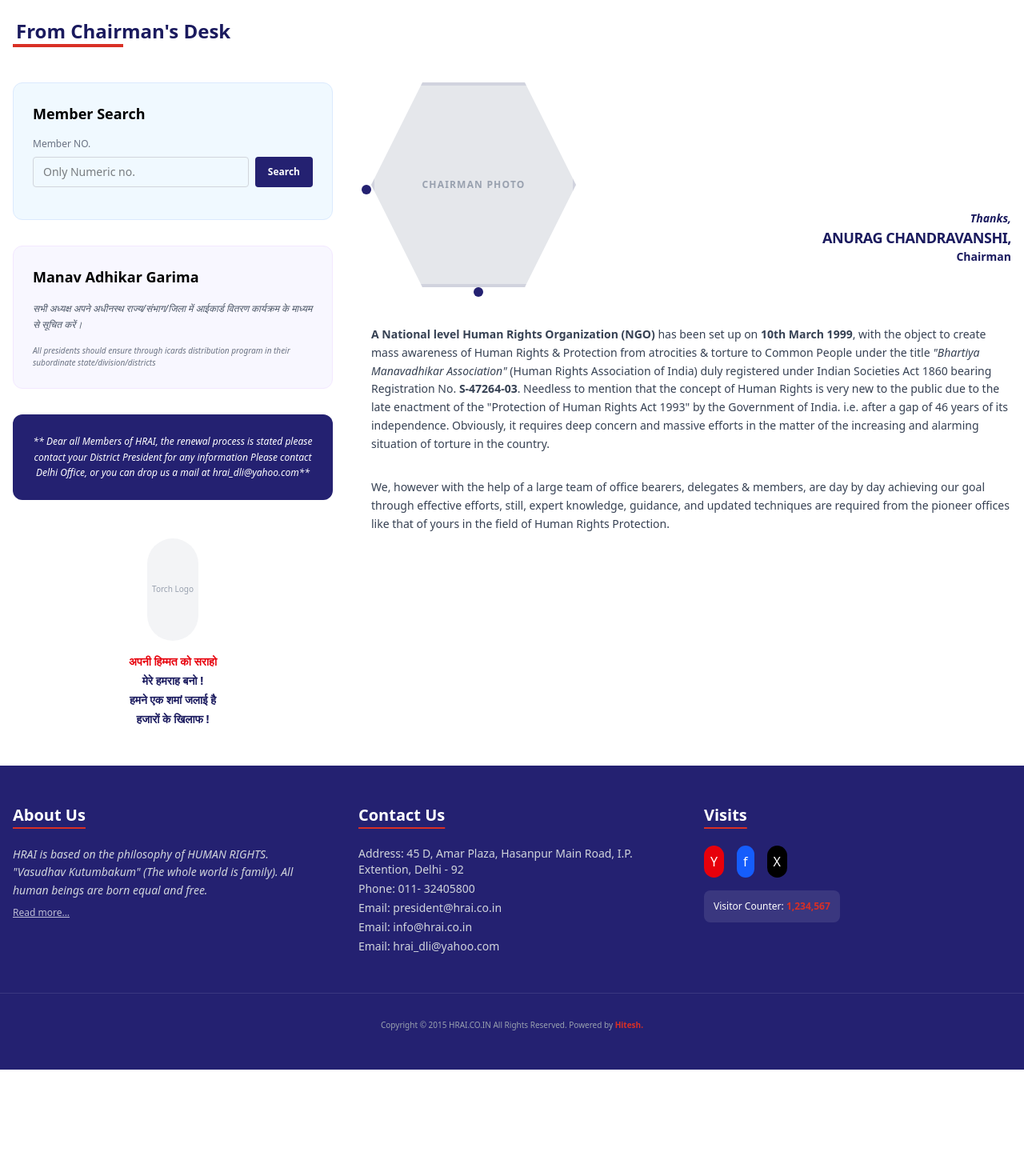
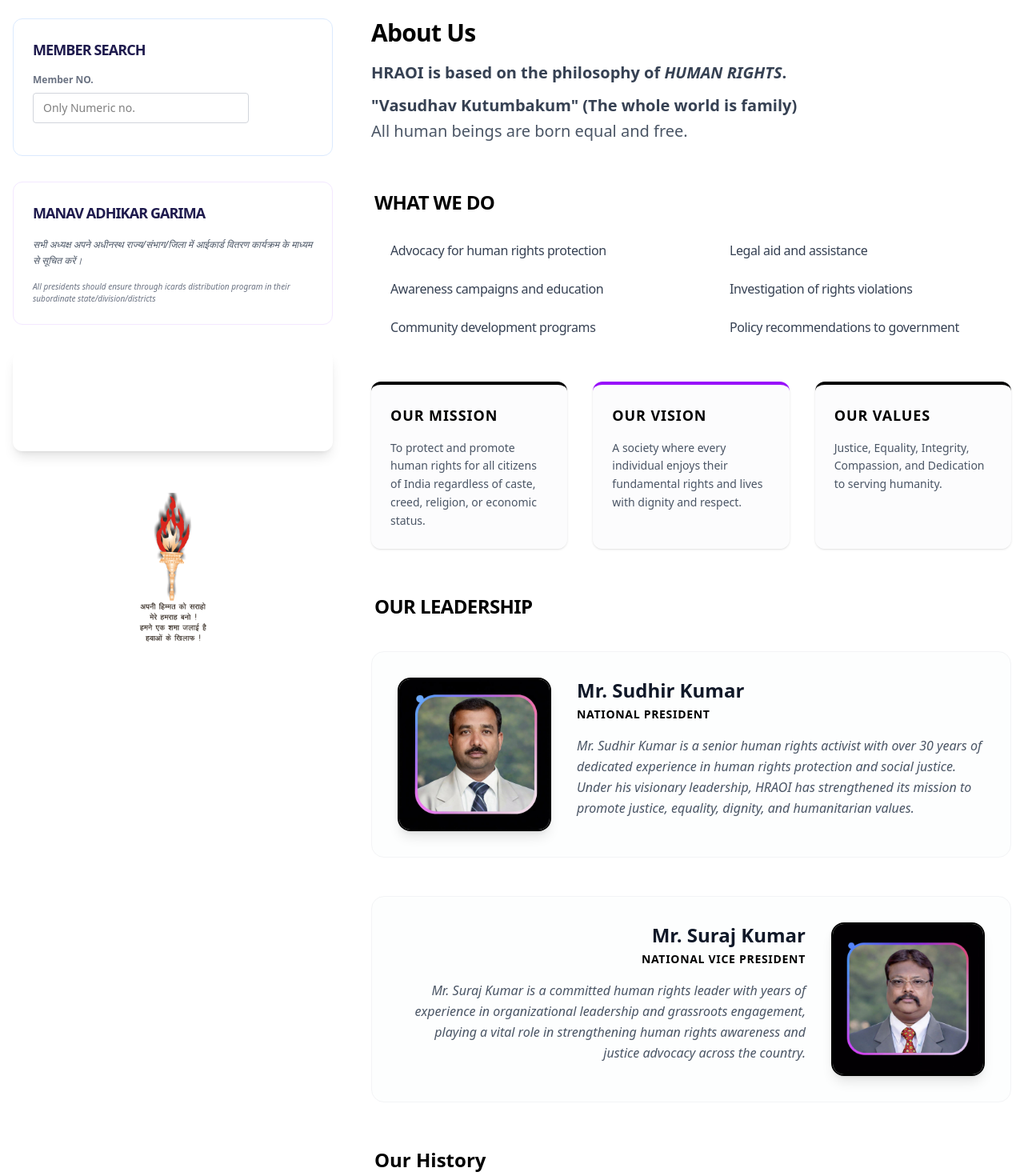
Before and after one commit to SyraSys/HRAOI, a Next.js app: page /about-us in a window 1280 px wide. Shown: the part 180-1650 px from the top of the page at 80% size. Before the commit the page ends 1517 px from the top, so only its background shows below. Built offline with nearby package versions, Linux system fonts and the light colour scheme.

Commit message:
update about page

```diff
--- a/app/about-us/page.tsx
+++ b/app/about-us/page.tsx
@@ -3,33 +3,28 @@
         <div className="bg-white min-h-screen">
             <div className="container mx-auto px-4 py-8">
                 {/* Page Title */}
-                <div className="mb-12">
-                    <h2 className="text-2xl font-bold text-[#1a1a5e] inline-block relative px-1">
-                        From Chairman's Desk
-                        <div className="absolute left-0 -bottom-1 w-1/2 h-1 bg-[#d93025]"></div>
-                    </h2>
-                </div>
+
 
                 <div className="flex flex-col lg:flex-row gap-12">
                     {/* Sidebar */}
                     <aside className="lg:w-1/3 space-y-8">
                         {/* Member Search */}
-                        <div className="bg-[#f0f9ff] p-6 rounded-xl border border-blue-100">
-                            <h3 className="text-lg font-bold mb-4">Member Search</h3>
-                            <p className="text-xs text-gray-500 mb-2">Member NO.</p>
+                        <div className="bg-background-light-blue p-6 rounded-xl border border-blue-100">
+                            <h3 className="text-lg font-bold mb-4 uppercase tracking-tighter text-indigo-950">Member Search</h3>
+                            <p className="text-xs text-gray-500 mb-2 font-semibold">Member NO.</p>
                             <div className="flex gap-2 mb-4">
                                 <input
                                     type="text"
                                     placeholder="Only Numeric no."
-                                    className="flex-1 px-3 py-2 text-sm rounded border border-gray-300 focus:outline-none focus:ring-1 focus:ring-[#242171]"
+                                    className="flex-1 px-3 py-2 text-sm rounded border border-gray-300 focus:outline-none focus:ring-1 focus:ring-primary"
                                 />
-                                <button className="bg-[#242171] text-white px-4 py-2 rounded text-xs font-semibold">Search</button>
+                                <button className="bg-primary text-white px-4 py-2 rounded text-xs font-semibold hover:bg-primary-dark transition-colors">Search</button>
                             </div>
                         </div>
 
                         {/* Manav Adhikar Garima */}
-                        <div className="bg-[#f8f7ff] p-6 rounded-xl border border-purple-100">
-                            <h3 className="text-lg font-bold mb-4">Manav Adhikar Garima</h3>
+                        <div className="bg-background-light-purple p-6 rounded-xl border border-purple-100">
+                            <h3 className="text-lg font-bold mb-4 uppercase tracking-tighter text-indigo-950">Manav Adhikar Garima</h3>
                             <div className="space-y-4">
                                 {/* Hindi Text Mockup */}
                                 <p className="text-xs text-gray-600 leading-relaxed italic">
@@ -42,48 +37,123 @@
                         </div>
 
                         {/* Blue Banner Box */}
-                        <div className="bg-[#242171] text-white p-6 rounded-xl text-center">
+                        <div className="bg-primary text-white p-6 rounded-xl text-center shadow-lg shadow-primary/20">
                             <p className="text-xs leading-relaxed italic">
-                                ** Dear all Members of HRAI, the renewal process is stated please contact your District President for any information Please contact Delhi Office, or you can drop us a mail at hrai_dli@yahoo.com**
+                                ** Dear all Members of HRAOI, the renewal process is stated please contact your District President for any information Please contact Delhi Office, or you can drop us a mail at www.hraoi.in@gmail.com**
                             </p>
                         </div>
 
-                        {/* Torch/HRAI Symbol */}
+                        {/* Torch/HRAOI Symbol */}
                         <div className="flex flex-col items-center py-4">
-                            <div className="w-16 h-32 bg-gray-100 rounded-full flex items-center justify-center text-gray-400 text-[10px] text-center mb-4">
-                                Torch Logo
+                            <div className="w-24 h-48 flex items-center justify-center mb-4">
+                                <img src="/images/torch.gif" alt="HRAOI Torch" className="w-full h-full object-contain" />
                             </div>
-                            <div className="text-center font-bold text-[#1a1a5e] text-sm space-y-1">
-                                <div className="text-red-600">अपनी हिम्मत को सराहो</div>
-                                <div>मेरे हमराह बनो !</div>
-                                <div>हमने एक शमां जलाई है</div>
-                                <div>हजारों के खिलाफ !</div>
-                            </div>
+
                         </div>
                     </aside>
 
                     {/* Main Content */}
                     <main className="lg:w-2/3">
-                        {/* Hexagon Profile Photo Area */}
-                        <div className="flex flex-col md:flex-row items-center md:items-start gap-8 mb-12">
-                            <div className="relative group">
-                                <div className="w-64 h-64 bg-gray-200 clip-hex shadow-xl flex items-center justify-center border-4 border-[#242171]/10">
-                                    <div className="text-gray-400 font-bold uppercase tracking-widest text-xs">Chairman Photo</div>
+                        <div className="mb-14">
+                            <h2 className="text-3xl font-extrabold text-primary-dark mb-4 tracking-tight">About Us</h2>
+                            <p className="text-xl text-gray-700 leading-relaxed font-semibold">
+                                HRAOI is based on the philosophy of <span className="text-primary italic">HUMAN RIGHTS</span>.
+                                <span className="block mt-2 text-primary-dark">"Vasudhav Kutumbakum" (The whole world is family)</span>
+                                <span className="block text-gray-600 font-medium">All human beings are born equal and free.</span>
+                            </p>
+                        </div>
+
+                        <div className="mb-14">
+                            <h2 className="text-2xl font-bold text-primary-dark inline-block relative px-1 mb-8 uppercase tracking-tight">
+                                What We Do
+                                <div className="absolute left-0 -bottom-1 w-full h-1 bg-secondary/80"></div>
+                            </h2>
+
+                            <div className="grid grid-cols-1 md:grid-cols-2 gap-x-12 gap-y-6">
+                                {[
+                                    "Advocacy for human rights protection",
+                                    "Legal aid and assistance",
+                                    "Awareness campaigns and education",
+                                    "Investigation of rights violations",
+                                    "Community development programs",
+                                    "Policy recommendations to government",
+                                ].map((text, i) => (
+                                    <div key={i} className="flex items-start gap-4">
+                                        <div className="mt-1.5 w-2 h-2 rounded-full bg-secondary flex-shrink-0"></div>
+                                        <span className="text-gray-700 font-medium text-base tracking-tight">{text}</span>
+                                    </div>
+                                ))}
+                            </div>
+                        </div>
+
+                        {/* Mission, Vision, Values Section */}
+                        <div className="mb-14 grid grid-cols-1 md:grid-cols-3 gap-8">
+                            {[
+                                {
+                                    title: "Our Mission",
+                                    text: "To protect and promote human rights for all citizens of India regardless of caste, creed, religion, or economic status.",
+                                    borderColor: "border-primary"
+                                },
+                                {
+                                    title: "Our Vision",
+                                    text: "A society where every individual enjoys their fundamental rights and lives with dignity and respect.",
+                                    borderColor: "border-purple-600"
+                                },
+                                {
+                                    title: "Our Values",
+                                    text: "Justice, Equality, Integrity, Compassion, and Dedication to serving humanity.",
+                                    borderColor: "border-secondary"
+                                }
+                            ].map((item, i) => (
+                                <div key={i} className={`bg-gray-50/50 p-6 rounded-xl border-t-4 ${item.borderColor} shadow-sm transition-all hover:shadow-md`}>
+                                    <h3 className="text-lg font-bold text-primary-dark mb-4 uppercase tracking-wider">{item.title}</h3>
+                                    <p className="text-gray-600 text-sm leading-relaxed font-medium">
+                                        {item.text}
+                                    </p>
                                 </div>
-                                {/* Decorative points from image */}
-                                <div className="absolute top-1/2 -left-3 w-3 h-3 bg-[#242171] rounded-full"></div>
-                                <div className="absolute -bottom-3 left-1/2 w-3 h-3 bg-[#242171] rounded-full"></div>
-                            </div>
+                            ))}
+                        </div>
 
-                            <div className="text-right md:pt-40 flex-1">
-                                <div className="text-sm font-bold text-[#1a1a5e] italic">Thanks,</div>
-                                <div className="text-lg font-bold text-[#1a1a5e] uppercase tracking-tight">Anurag Chandravanshi,</div>
-                                <div className="text-sm font-bold text-[#1a1a5e]">Chairman</div>
+                        {/* Our Leadership Section */}
+                        <div className="mb-14">
+                            <h2 className="text-2xl font-bold text-primary-dark inline-block relative px-1 mb-10 uppercase tracking-tight">
+                                Our Leadership
+                                <div className="absolute left-0 -bottom-1 w-full h-1 bg-secondary/80"></div>
+                            </h2>
+
+                            <div className="space-y-12">
+                                {/* President */}
+                                <div className="flex flex-col md:flex-row items-center md:items-start gap-8 bg-gray-50/30 p-8 rounded-2xl border border-gray-100">
+                                    <div className="w-48 h-48 rounded-2xl overflow-hidden shadow-lg border-2 border-primary/20 flex-shrink-0">
+                                        <img src="/images/sudhir.jpeg" alt="Mr. Sudhir Kumar" className="w-full h-full object-cover" />
+                                    </div>
+                                    <div className="text-center md:text-left">
+                                        <h3 className="text-2xl font-bold text-gray-900 mb-1">Mr. Sudhir Kumar</h3>
+                                        <p className="text-primary font-bold mb-4 uppercase tracking-wider text-sm">National President</p>
+                                        <p className="text-gray-600 leading-relaxed italic">
+                                            Mr. Sudhir Kumar is a senior human rights activist with over 30 years of dedicated experience in human rights protection and social justice. Under his visionary leadership, HRAOI has strengthened its mission to promote justice, equality, dignity, and humanitarian values.
+                                        </p>
+                                    </div>
+                                </div>
+
+                                {/* Vice President */}
+                                <div className="flex flex-col md:flex-row-reverse items-center md:items-start gap-8 bg-gray-50/30 p-8 rounded-2xl border border-gray-100">
+                                    <div className="w-48 h-48 rounded-2xl overflow-hidden shadow-lg border-2 border-secondary/20 flex-shrink-0">
+                                        <img src="/images/surajKumar.jpeg" alt="Mr. Suraj Kumar" className="w-full h-full object-cover" />
+                                    </div>
+                                    <div className="text-center md:text-right">
+                                        <h3 className="text-2xl font-bold text-gray-900 mb-1">Mr. Suraj Kumar</h3>
+                                        <p className="text-secondary font-bold mb-4 uppercase tracking-wider text-sm">National Vice President</p>
+                                        <p className="text-gray-600 leading-relaxed italic">
+                                            Mr. Suraj Kumar is a committed human rights leader with years of experience in organizational leadership and grassroots engagement, playing a vital role in strengthening human rights awareness and justice advocacy across the country.
+                                        </p>
+                                    </div>
+                                </div>
                             </div>
                         </div>
 
                         {/* Text Blocks */}
-                        <div className="space-y-8 text-gray-700 leading-relaxed text-sm">
+                        {/* <div className="space-y-8 text-gray-700 leading-relaxed text-sm border-b pb-12">
                             <p>
                                 <span className="font-bold">A National level Human Rights Organization (NGO)</span> has been set up on <span className="font-bold">10th March 1999</span>, with the object to create mass awareness of Human Rights & Protection from atrocities & torture to Common People under the title <span className="italic">"Bhartiya Manavadhikar Association"</span> (Human Rights Association of India) duly registered under Indian Societies Act 1860 bearing Registration No. <span className="font-bold">S-47264-03</span>. Needless to mention that the concept of Human Rights is very new to the public due to the late enactment of the "Protection of Human Rights Act 1993" by the Government of India. i.e. after a gap of 46 years of its independence. Obviously, it requires deep concern and massive efforts in the matter of the increasing and alarming situation of torture in the country.
                             </p>
@@ -91,6 +161,43 @@
                             <p>
                                 We, however with the help of a large team of office bearers, delegates & members, are day by day achieving our goal through effective efforts, still, expert knowledge, guidance, and updated techniques are required from the pioneer offices like that of yours in the field of Human Rights Protection.
                             </p>
+                        </div> */}
+
+                        {/* Our History Section */}
+                        <div className="mt-12 space-y-8">
+                            <div>
+                                <h2 className="text-2xl font-bold text-primary-dark inline-block relative px-1 mb-8">
+                                    Our History
+                                    <div className="absolute left-0 -bottom-1 w-1/2 h-1 bg-secondary"></div>
+                                </h2>
+
+                                <div className="space-y-6 text-gray-700 leading-relaxed text-sm">
+                                    <p>
+                                        The Human Rights Association of India (HRAOI) was founded with a singular purpose: to be the voice of the voiceless and the defender of the defenseless. Over the years, we have grown into one of India's most respected human rights organizations.
+                                    </p>
+
+                                    <p>
+                                        Our journey began with a small group of dedicated activists who believed in the power of collective action. Today, we have expanded our reach across all 28 states and 8 union territories, with thousands of active members working at the grassroots level.
+                                    </p>
+
+                                    <div className="bg-background-blue-muted p-8 rounded-2xl border-l-4 border-primary">
+                                        <p className="italic">
+                                            Registered under NITI Aayog, HRAOI operates with complete transparency and accountability. We are recognized for our work in addressing human rights violations, providing legal aid, and conducting awareness programs across communities.
+                                        </p>
+                                    </div>
+                                </div>
+                            </div>
+                        </div>
+
+                        {/* Join Our Mission CTA */}
+                        <div className="mt-20 bg-background-light-blue p-10 rounded-3xl border border-blue-100 text-center shadow-sm">
+                            <h2 className="text-3xl font-bold text-primary-dark mb-4 tracking-tight">Join Our Mission</h2>
+                            <p className="text-lg text-gray-700 mb-8 max-w-2xl mx-auto leading-relaxed">
+                                Become a member and be part of the movement to protect human rights.
+                            </p>
+                            <button className="bg-secondary text-white px-8 py-4 rounded-full font-bold text-lg hover:bg-secondary/90 transition-all shadow-lg shadow-secondary/20 hover:scale-105 active:scale-95">
+                                Become a member
+                            </button>
                         </div>
                     </main>
                 </div>
```
